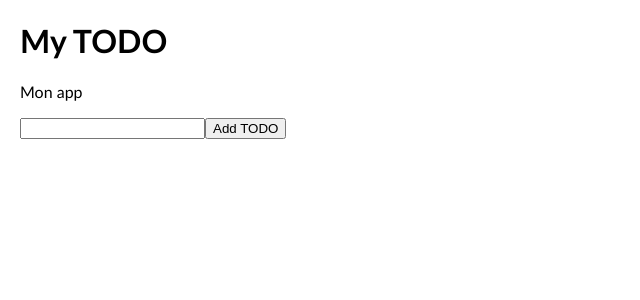
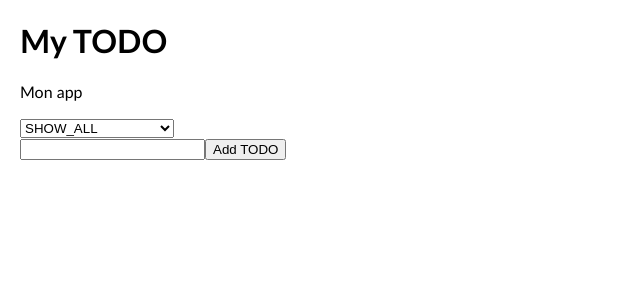
Before and after one commit to Miratons/Redux, a React app: page / in a window 1280 px wide. Shown: the top 300 px of the page, without its empty margins (0-640 px from the left). Built offline with nearby package versions, Linux system fonts and the light colour scheme.

Commit message:
Add Filter component and apply to List Component

```diff
--- a/src/components/App/App.js
+++ b/src/components/App/App.js
@@ -3,6 +3,7 @@ import PropTypes from 'prop-types'
 
 import List from 'components/List'
 import Form from 'components/Form'
+import Filter from 'components/Filter'
 
 class App extends Component {
     constructor(props) {
@@ -13,6 +14,7 @@ class App extends Component {
         return (
             <div>
                 <p>Mon app</p>
+                <Filter />
                 <List />
                 <Form />
             </div>
--- /dev/null
+++ b/src/components/Filter/index.js
@@ -0,0 +1,16 @@
+import { connect } from 'react-redux'
+import Filter from './presentational'
+
+import { setFilter } from 'store/ducks/filters'
+
+const mapStateToProps = (state) => ({
+    options: state.filters.values
+})
+
+const mapDispatchToProps = (dispatch) => {
+    return {
+        setFilter : (filter) => dispatch(setFilter(filter))
+    }
+}
+
+export default connect(mapStateToProps, mapDispatchToProps)(Filter)
--- /dev/null
+++ b/src/components/Filter/presentational.js
@@ -0,0 +1,32 @@
+import React, { Component } from 'react'
+import PropTypes from 'prop-types'
+
+class Filter extends Component {
+
+    constructor(props) {
+        super(props)
+        this.handleChange = this.handleChange.bind(this)
+    }
+
+    render() {
+        let options = this.props.options.map((option, i) => {
+            return <option key={`option-${i}`} value={option}>{option}</option>
+        })
+        return (
+            <select id="filter-select" onChange={this.handleChange}>
+                {options}
+            </select>
+        )
+    }
+
+    handleChange(e) {
+        this.props.setFilter(e.target.value)
+    }
+}
+
+Filter.propType = {
+    options: PropTypes.array.isRequired,
+    setFilter: PropTypes.func.isRequired
+}
+
+export default Filter
--- a/src/components/List/index.js
+++ b/src/components/List/index.js
@@ -4,7 +4,8 @@ import List from './presentational'
 import { delTodo } from 'store/ducks/todos'
 
 const mapStateToProps = (state) => ({
-    values: state.todos.values
+    values: state.todos.values,
+    filter: state.filters.active
 })
 
 export default connect(mapStateToProps)(List)
--- a/src/components/List/presentational.js
+++ b/src/components/List/presentational.js
@@ -7,15 +7,18 @@ class List extends Component {
 
     constructor(props) {
         super(props)
+        this.checkIsDone = this.checkIsDone.bind(this)
     }
 
     render () {
         var tasks = this.props.values.map((task, i) => {
-            return (
-                <tr key={`item-${i}`} >
-                    <Task index={i} label={task.label} />
-                </tr>
-            )
+            if (this.checkIsDone(task.done)) {
+                return (
+                    <tr key={`item-${i}`} >
+                        <Task index={i} label={task.label} />
+                    </tr>
+                )
+            }
         })
         return (
             <table>
@@ -25,10 +28,24 @@ class List extends Component {
             </table>
         )
     }
+
+    checkIsDone(done) {
+        switch(this.props.filter) {
+            case "SHOW_COMPLETED":
+                if (done) {
+                    return true;
+                }
+                break;
+
+            default:
+                return true;
+        }
+    }
 }
 
 List.propType = {
-    values: PropTypes.array.isRequired
+    values: PropTypes.array.isRequired,
+    filter: PropTypes.string.isRequired
 }
 
 export default List
--- a/src/index.js
+++ b/src/index.js
@@ -5,7 +5,6 @@ import { Provider } from 'react-redux'
 import store from 'store'
 import App from 'components/App/App'
 
-import 'reset.css'
 import 'style.css'
 
 render (
--- a/src/store/ducks/filters.js
+++ b/src/store/ducks/filters.js
@@ -4,7 +4,7 @@ export const SET_FILTER = 'my-todo/FILTERS/SET_FILTER'
 // Reducer
 const initial = {
     active: 'SHOW_ALL',
-    values: ['SHOW_ALL', 'SHWO_COMPLETED']
+    values: ['SHOW_ALL', 'SHOW_COMPLETED']
 }
 
 export default function reducer (state = initial, action = {}) {
```
Also changed, not shown: src/reset.css (deleted).
